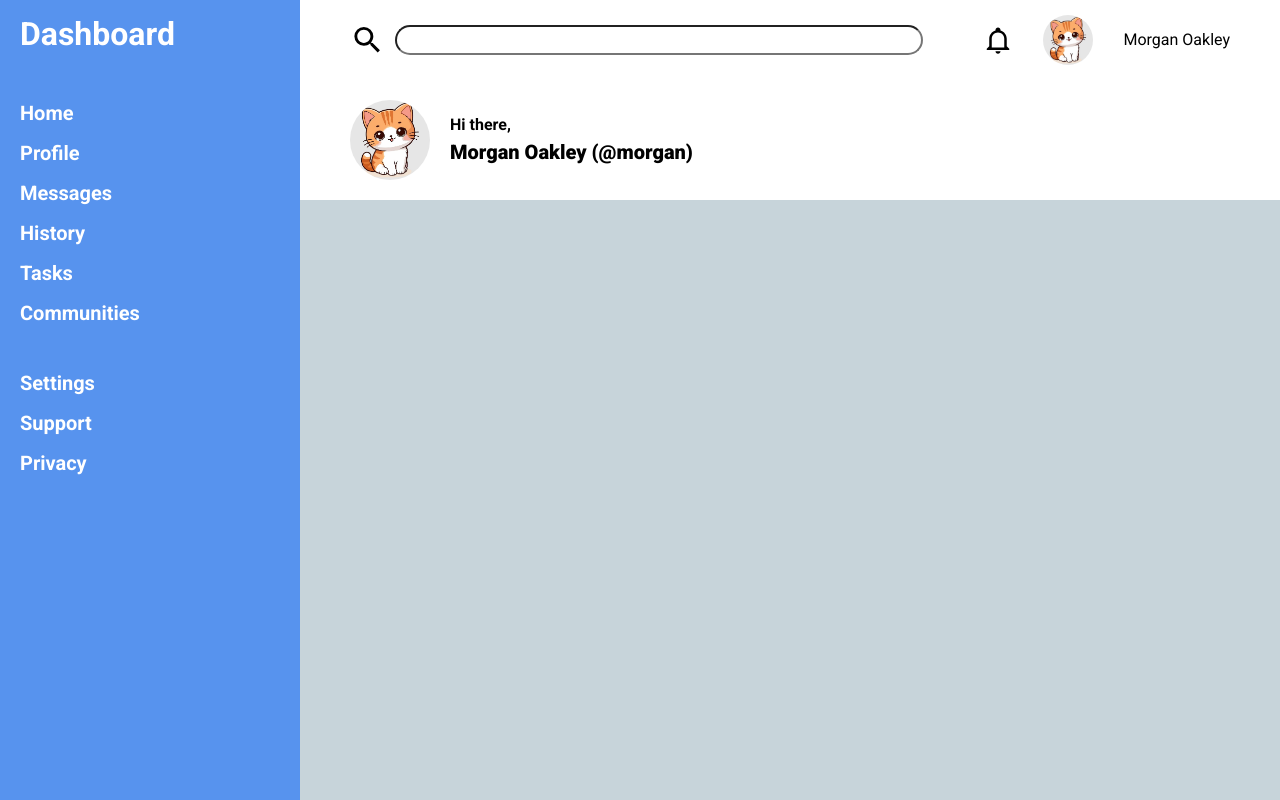
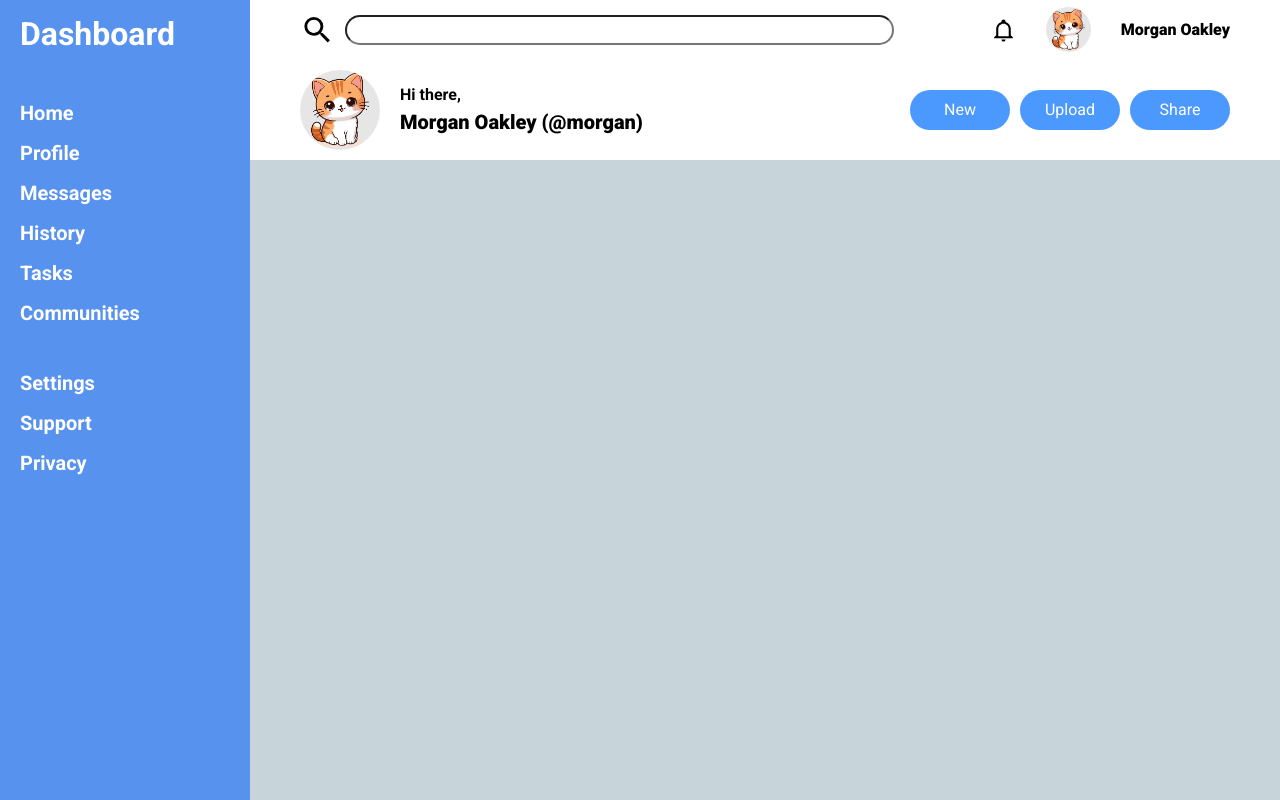
Before and after one commit to Nishivaly/dashboard, a plain HTML site: page index.html in a window 1280 px wide. Shown: the top 800 px of the page. Drawn offline with Linux system fonts and the light colour scheme.

Commit message:
Add buttons to header bottom right

```diff
--- a/index.html
+++ b/index.html
@@ -33,7 +33,7 @@
                     <input type="text" name="search" id="search">
                 </div>
                 <ul>
-                    <il><img src="./img/bell-outline.svg" alt="Bell" height="50px" width="30px"></il>
+                    <il><img src="./img/bell-outline.svg" alt="Bell" height="40px" width="25px"></il>
                     <il><img src="./img/cat.jpg" alt="Profile pic" id="small-pfp"></il>
                     <il><span class="user-name">Morgan Oakley</span></il>
                 </ul>
@@ -41,8 +41,13 @@
                     <img src="./img/cat.jpg" alt="Profile pic" id="big-pfp">
                     <div>
                         <p>Hi there,</p>
-                        <p>Morgan Oakley (@morgan)</p>
+                        <p class="user-name">Morgan Oakley (@morgan)</p>
                     </div>
+                </div>
+                <div class="buttons">
+                    <button>New</button>
+                    <button>Upload</button>
+                    <button>Share</button>
                 </div>
 
             </div>
--- a/style.css
+++ b/style.css
@@ -7,10 +7,14 @@ body {
     font-family: 'Roboto', sans-serif;
 }
 
+ul {
+    list-style-type: none;
+}
+
 .main-grid {
     display: grid;
     height: 100%;
-    grid-template-columns: 300px 3fr;
+    grid-template-columns: 250px 3fr;
 }
 
 .right-side {
@@ -28,7 +32,6 @@ body {
     gap: 40px;
 
     &>ul {
-        list-style-type: none;
         padding: 0;
         font-weight: 700;
         font-size: 2.0rem;
@@ -40,7 +43,7 @@ body {
 .header {
     display: grid;
     grid-template-columns: 2fr 1fr;
-    grid-template-rows: 1fr 1.5fr;
+    grid-template-rows: 1fr 1.7fr;
     padding: 0 50px;
 }
 
@@ -57,6 +60,10 @@ body {
     }
 }
 
+.user-name {
+    font-weight: 900;
+}
+
 .header>ul:first-of-type {
     display: flex;
     align-items: center;
@@ -66,15 +73,14 @@ body {
 
 #small-pfp {
     aspect-ratio: 1;
-    height: 50px;
+    height: 45px;
     border-radius: 30px;
 }
 
 .header .hi-there {
     display: grid;
-    grid-template-columns: auto 3fr;
+    grid-template-columns: auto 1fr;
     grid-template-rows: 1fr 1fr;
-    padding: 20px 0px;
 
     >#big-pfp {
         grid-row: 1 / span 2;
@@ -86,17 +92,36 @@ body {
     }
 }
 
-.hi-there > div {
+.hi-there>div {
     grid-row: 1 /span 2;
     display: grid;
+
     > :first-child {
         align-self: end;
         font-weight: 700;
     }
+
     > :last-child {
-        font-weight: 900;
         font-size: 2.0rem;
     }
+}
+
+.header>.buttons {
+    display: flex;
+    gap: 10px;
+    align-items: center;
+    justify-content: space-between;
+    padding: 0;
+
+    & button {
+        border-radius: 20px;
+        background-color: rgb(75, 153, 255);
+        color: white;
+        border: 0;
+        width: 100px;
+        height: 40px;
+    }
+
 }
 
 .main {
```
